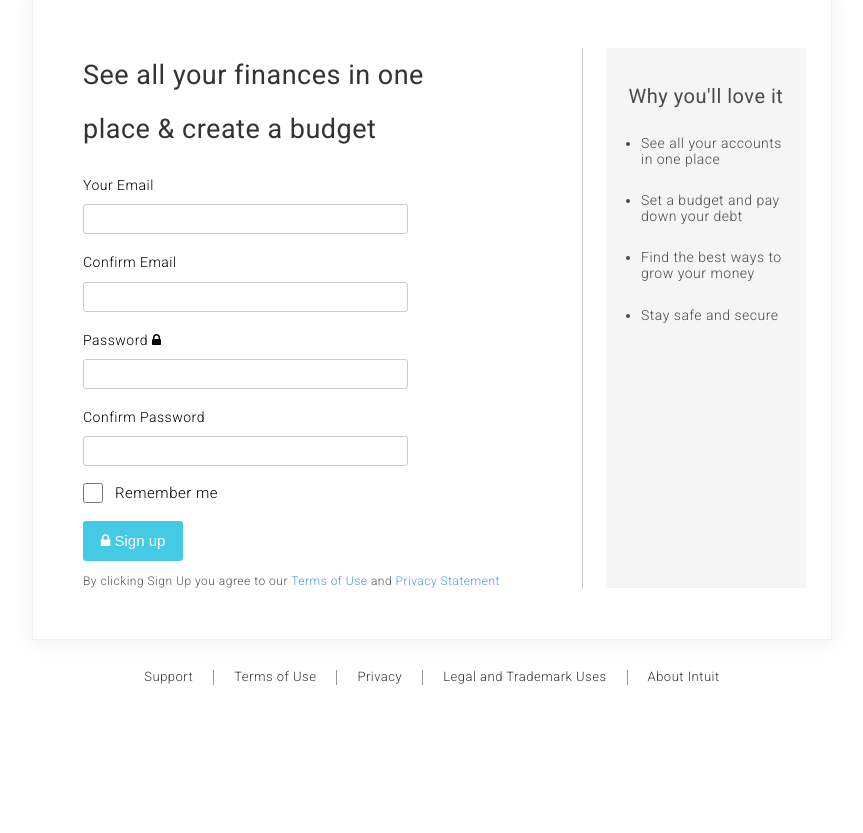
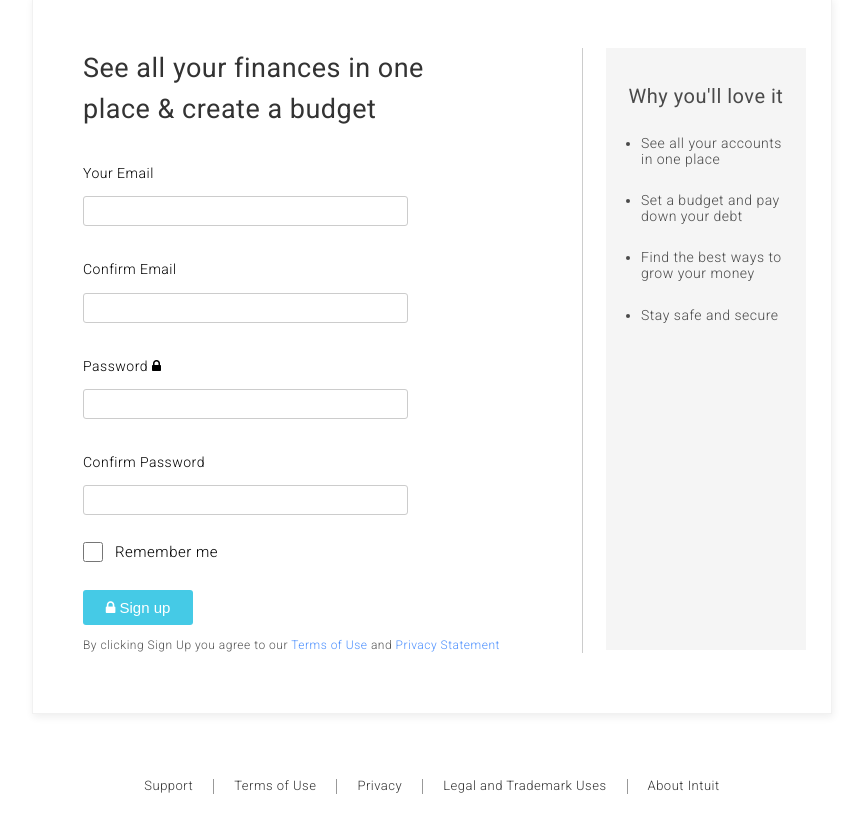
Before and after one commit to ryanjmack/mint.com-signup, a plain HTML site: page index.html in a window 1280 px wide. Shown: the part 113-946 px from the top of the page, without its empty margins (208-1071 px from the left). Before the commit the page ends 858 px from the top, so only its background shows below. Drawn offline with Linux system fonts and the light colour scheme.

Commit message:
Made minor stylistic revisions

```diff
--- a/css/master.css
+++ b/css/master.css
@@ -60,8 +60,8 @@ main {
   display: flex;
   z-index: 10;
   border: 1px solid #f1f1f1;
-  padding: 50px 25px 50px 50px;
-  box-shadow: 0 2px 20px #eee;
+  padding: 50px 25px 60px 50px;
+  box-shadow: 1px 3px 8px #eee;
   justify-content: space-between;
 }
 
@@ -79,12 +79,12 @@ section h1 {
   margin: 0;
   font-size: 27px;
   font-weight: 400;
-  line-height: 2;
+  line-height: 1.5;
 }
 
 section label {
   display: block;
-  margin: 20px 0 11px;
+  margin: 35px 0 15px;
 }
 
 section form {
@@ -114,7 +114,7 @@ section a {
 }
 
 #checkbox {
-  height: 55px;
+  height: 75px;
   display: flex;
   justify-content: flex-start;
   align-items: center;
@@ -138,16 +138,16 @@ section a {
 form button {
   color: white;
   background-color: #45CAE6;
-  height: 40px;
+  height: 35px;
   font-size: 15px;
-  width: 100px;
+  width: 110px;
   border-radius: 3px;
   border: none;
   margin-bottom: 10px;
 }
 
 aside {
-  height: 540px;
+  height: 602px;
   background-color: #f5f5f5;
   color: #4a4a4a;
   width: 200px;
@@ -174,7 +174,7 @@ aside li {
 }
 
 footer {
-  margin: 30px 0;
+  margin: 65px 0;
   font-size: 13px;
   display: flex;
   flex-wrap: wrap;
```
